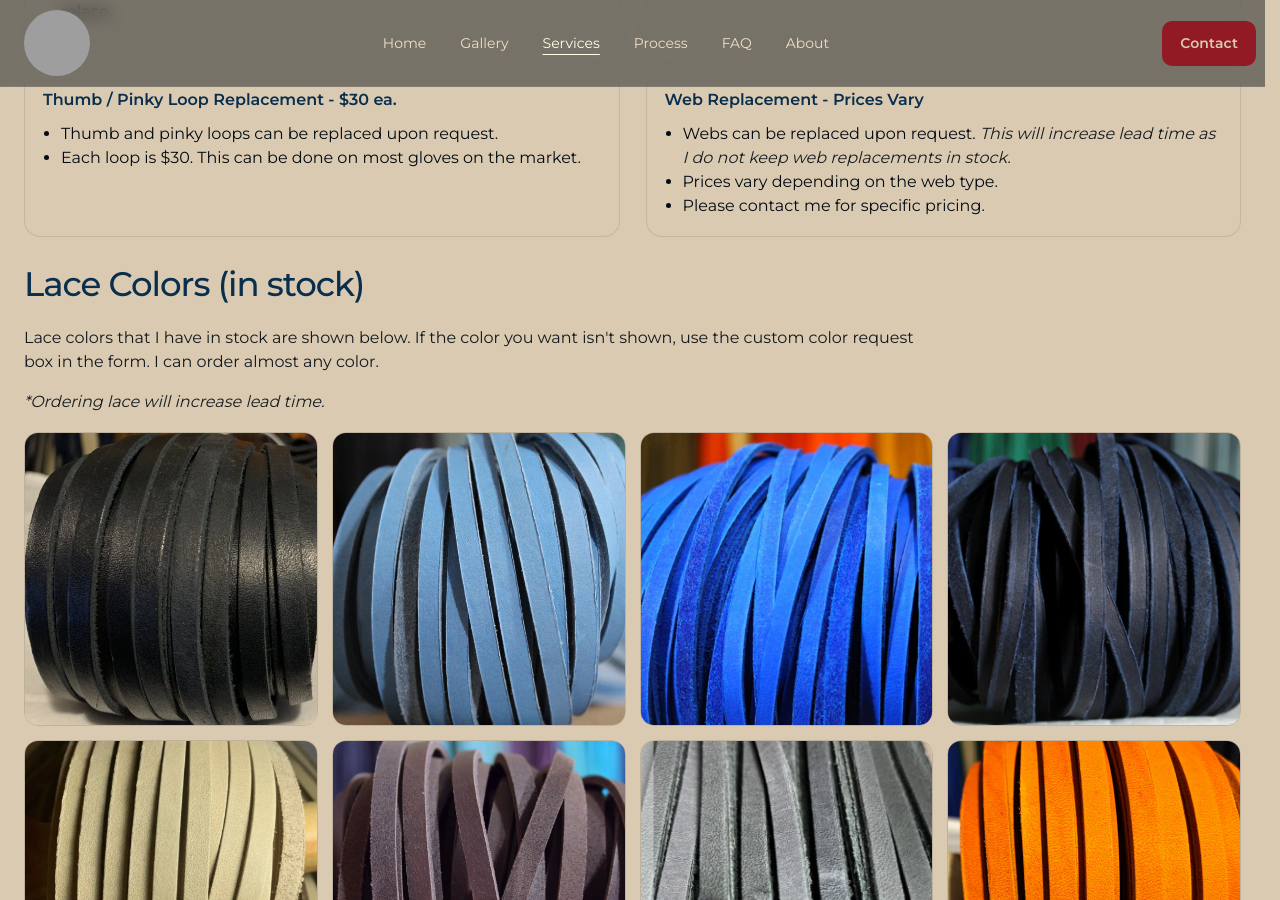
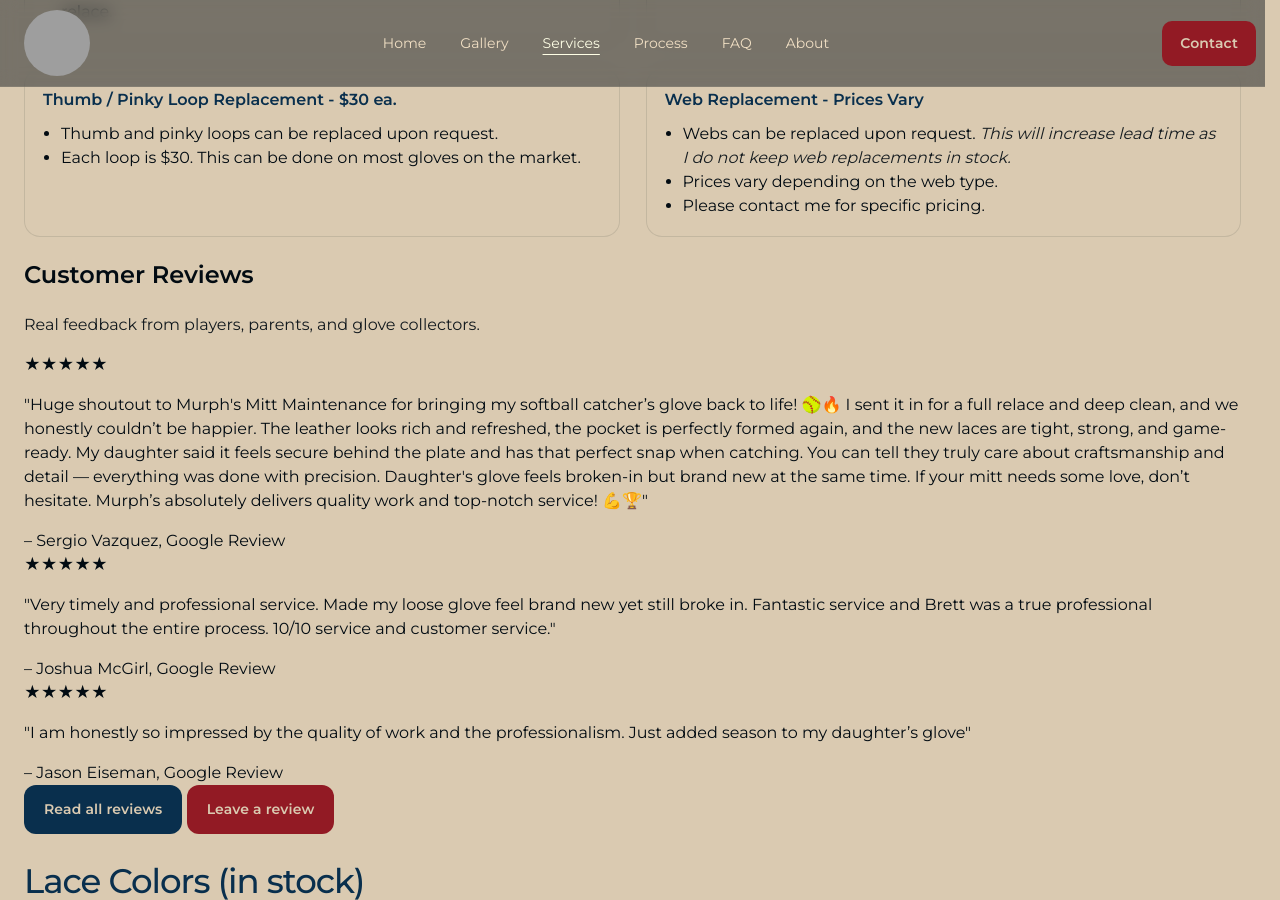
Before and after one commit to kbrettmurphy-ctrl/murphsmitts, a Jekyll site: the page built from services/index.html, in a window 1280 px wide and 900 px high, scrolled down 724 px. Built offline with Jekyll 4.4.1, drawn with Linux system fonts in a browser that asks for light colours; grey boxes are pictures that could not be loaded.

Commit message:
Update index.html

```diff
--- a/services/index.html
+++ b/services/index.html
@@ -72,6 +72,43 @@
         </ul>
       </div>
     </div>
+
+    <section class="reviews">
+      <h2>Customer Reviews</h2>
+      <p class="lede">Real feedback from players, parents, and glove collectors.</p>
+
+      <div class="reviews-grid">
+        <article class="review-card">
+          <div class="review-stars" aria-label="5 out of 5 stars">★★★★★</div>
+          <p class="review-text">"Huge shoutout to Murph's Mitt Maintenance for bringing my softball catcher’s glove back to life! 🥎🔥 I sent it in for a full relace and deep clean, and we honestly couldn’t be happier. The leather looks rich and refreshed, the pocket is perfectly formed again, and the new laces are tight, strong, and game-ready. My daughter said it feels secure behind the plate and has that perfect snap when catching. You can tell they truly care about craftsmanship and detail — everything was done with precision. Daughter's glove feels broken-in but brand new at the same time. If your mitt needs some love, don’t hesitate. Murph’s absolutely delivers quality work and top-notch service! 💪🏆"</p>
+          <div class="review-meta">– Sergio Vazquez, Google Review</div>
+        </article>
+
+        <article class="review-card">
+          <div class="review-stars" aria-label="5 out of 5 stars">★★★★★</div>
+          <p class="review-text">"Very timely and professional service. Made my loose glove feel brand new yet still broke in. Fantastic service and Brett was a true professional throughout the entire process. 10/10 service and customer service."</p>
+          <div class="review-meta">– Joshua McGirl, Google Review</div>
+        </article>
+
+        <article class="review-card">
+          <div class="review-stars" aria-label="5 out of 5 stars">★★★★★</div>
+          <p class="review-text">"I am honestly so impressed by the quality of work and the professionalism. Just added season to my daughter’s glove"</p>
+          <div class="review-meta">– Jason Eiseman, Google Review</div>
+        </article>
+      </div>
+
+      <div class="reviews-actions">
+        <a class="btn btn-secondary" target="_blank" rel="noopener noreferrer"
+           href="https://www.google.com/maps/place/Murph%E2%80%99s+Mitt+Maintenance/@34.4516365,-77.5816444,17z/data=!4m15!1m8!3m7!1s0x56a173658e9f1ff:0x5e8868b58d64fd12!2sMurph%E2%80%99s+Mitt+Maintenance!8m2!3d34.4516323!4d-77.5791658!10e1!16s%2Fg%2F11yv5hfv02!3m5!1s0x56a173658e9f1ff:0x5e8868b58d64fd12!8m2!3d34.4516323!4d-77.5791658!16s%2Fg%2F11yv5hfv02?entry=ttu&g_ep=EgoyMDI2MDIyNS4wIKXMDSoASAFQAw%3D%3D">
+          Read all reviews
+        </a>
+
+        <a class="btn btn-primary" target="_blank" rel="noopener noreferrer"
+           href="https://search.google.com/local/writereview?placeid=ChIJ_x-q5WNzoVYR0v1kjbVoil4">
+          Leave a review
+        </a>
+      </div>
+    </section>
 
     <h1 id="Lace-Colors">Lace Colors (in stock)</h1>
     <p class="lede">
```
